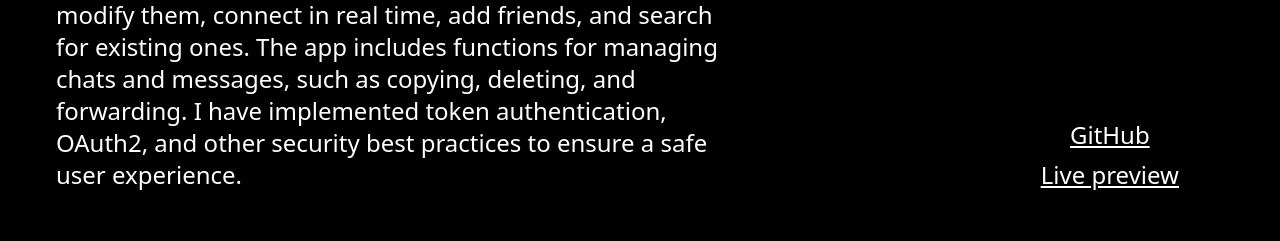
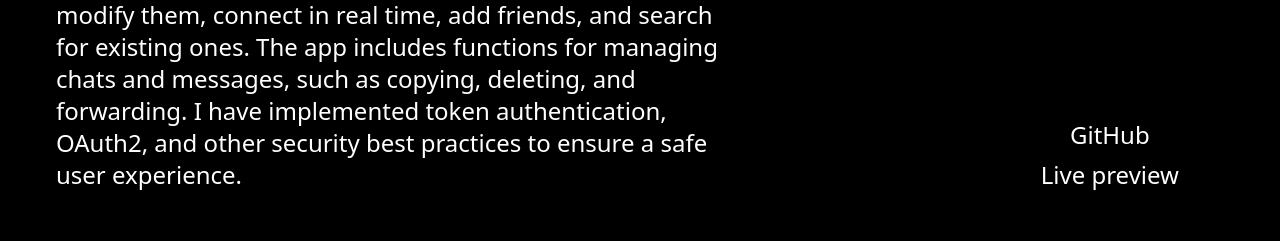
Before and after one commit to dimayhoo/Portfolio, a React (Vite) app: page / in a window 1280 px wide. Shown: the part 1241-1482 px from the top of the page. Built offline with nearby package versions, Linux system fonts and the light colour scheme.

Commit message:
Added moving border to links

```diff
--- a/src/index.css
+++ b/src/index.css
@@ -9,6 +9,22 @@
 }
 
 @layer components {
+    /* qq How to control styles by data-attribute and why is it useful? */
+    /* qq What is the problem of using transition with transform? */
+    /* qq How to add bottom moving border on hover of a link? */
+    .bottom-line-animated {
+        @apply relative;
+    }
+
+    .bottom-line-animated::after {
+        content: '';
+        @apply absolute w-full h-0.5 bg-white bottom-0 left-0 scale-x-0 origin-right transition-transform duration-200 ease-in;
+    }
+
+    .bottom-line-animated:hover::after {
+        @apply scale-x-100 origin-left;
+    }
+
     .paragraph {
         @apply text-2xl
     }
@@ -32,7 +48,7 @@
     }
 
     .project-link {
-        @apply underline paragraph
+        @apply bottom-line-animated paragraph
     }
 
     .vertical-iterating-line {
@@ -48,7 +64,7 @@
     }
 
     .link {
-        @apply px-2 py-2 underline
+        @apply px-2 py-2 bottom-line-animated
     }
 
     .about-subheader {
```
